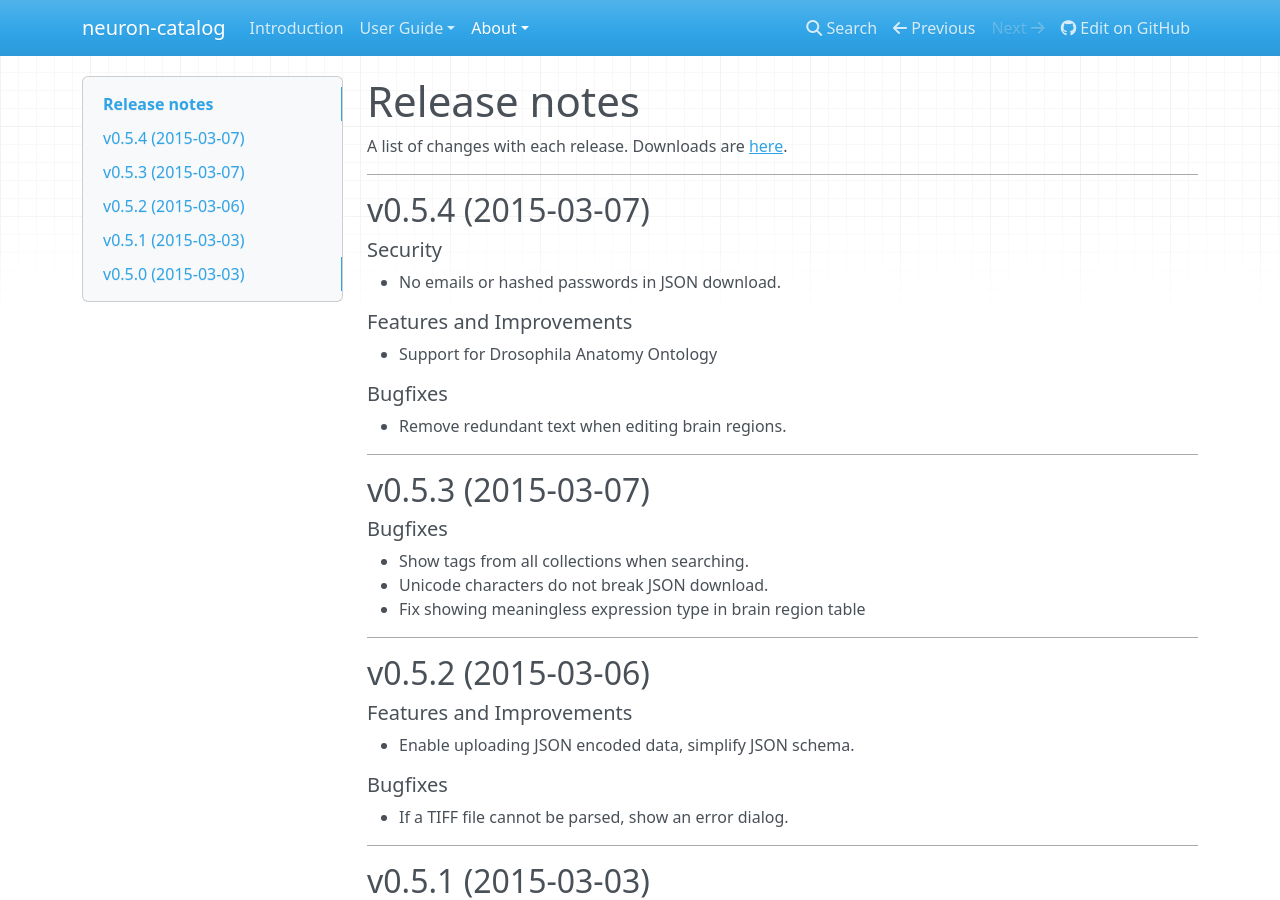
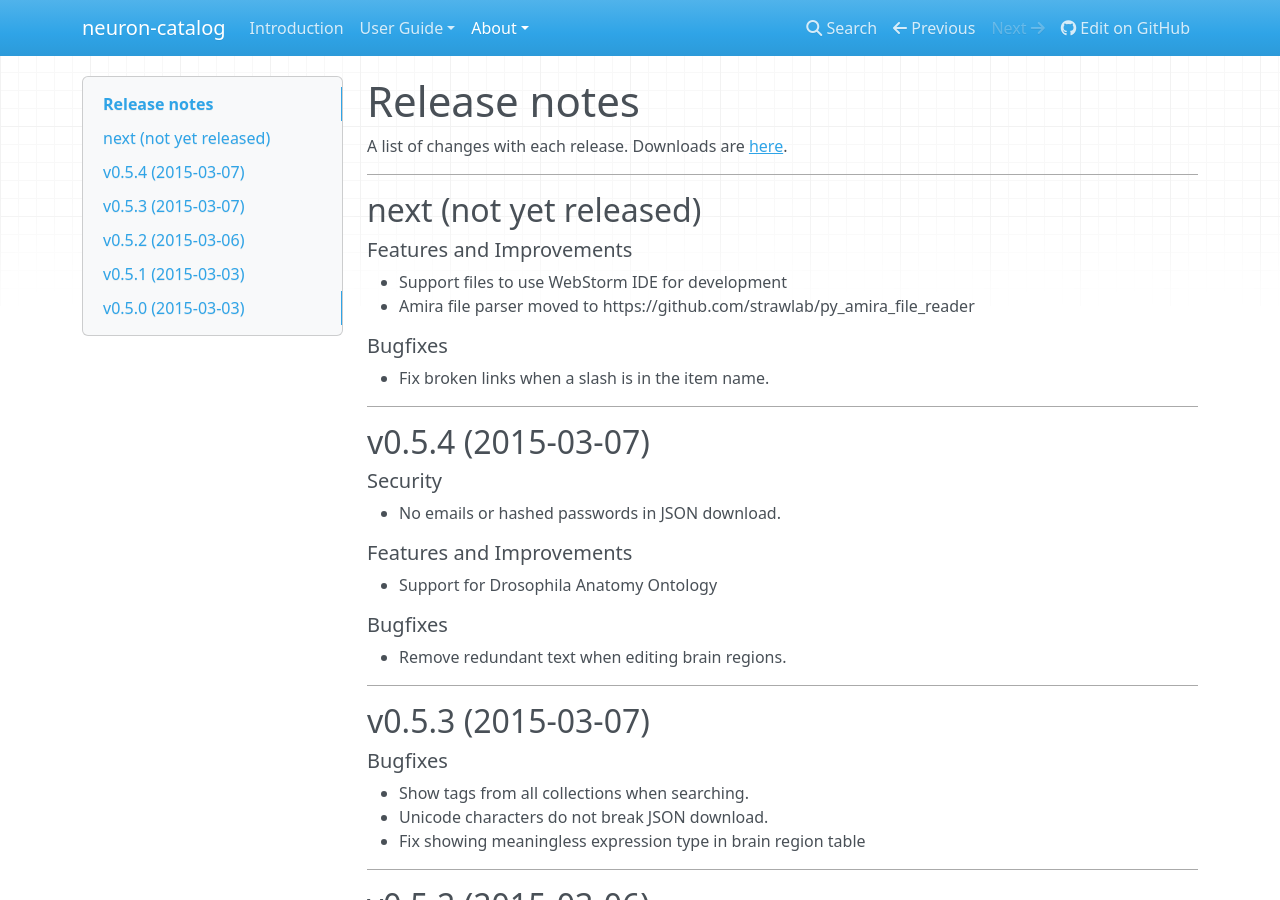
Before and after one commit to strawlab/neuron-catalog, an MkDocs documentation site: the page built from docs/release-notes.md, in a window 1280 px wide and 900 px high. Built offline with MkDocs 1.6.1, drawn with Linux system fonts in a browser that asks for light colours; nearby versions of some CDN libraries; old or Windows-style settings are respelled for this version of MkDocs.

Commit message:
[doc] update release notes

```diff
--- a/docs/release-notes.md
+++ b/docs/release-notes.md
@@ -2,6 +2,19 @@
 
 A list of changes with each release. Downloads are
 [here](https://github.com/strawlab/neuron-catalog/releases).
+
+---
+
+## next (not yet released)
+
+##### Features and Improvements
+
+- Support files to use WebStorm IDE for development
+- Amira file parser moved to https://github.com/strawlab/py_amira_file_reader
+
+##### Bugfixes
+
+- Fix broken links when a slash is in the item name.
 
 ---
 
```
